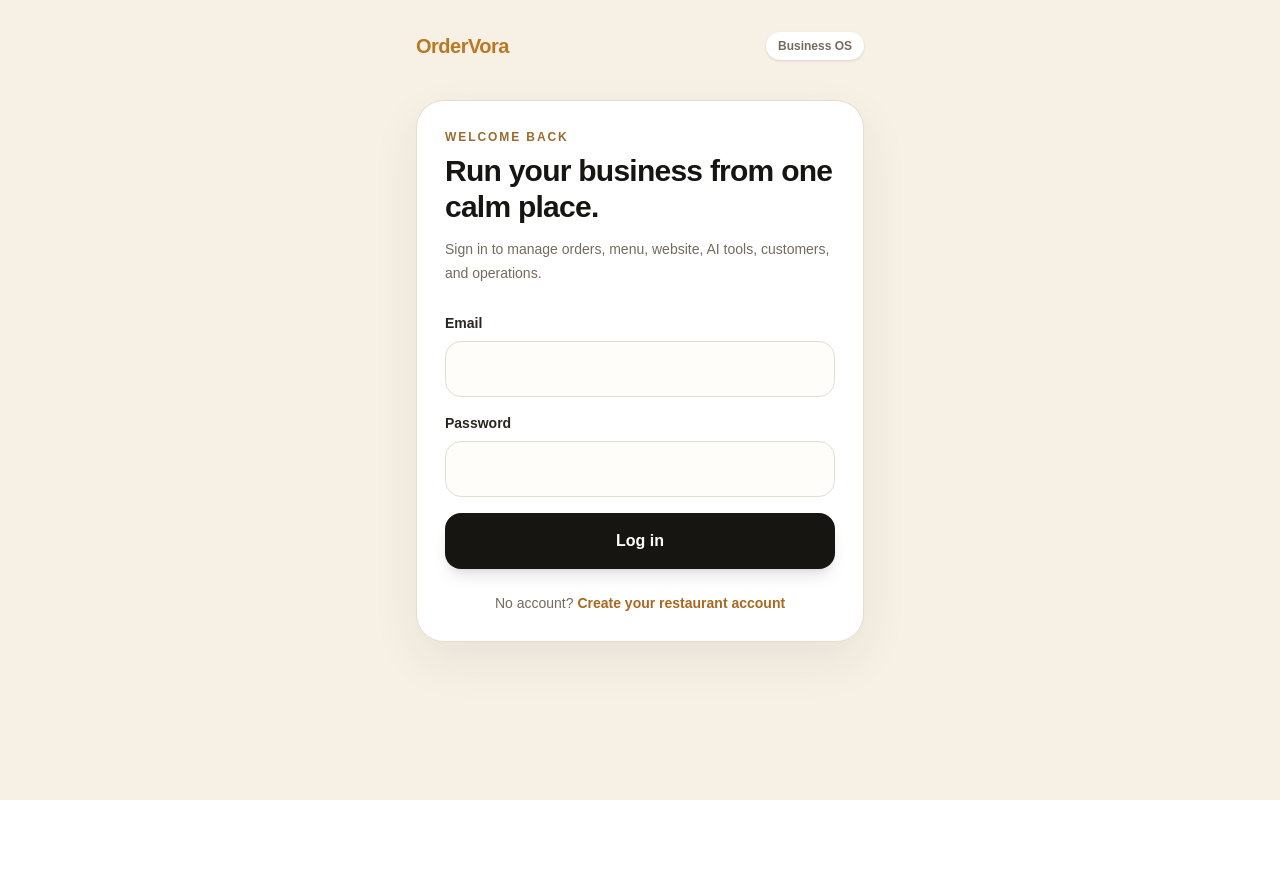
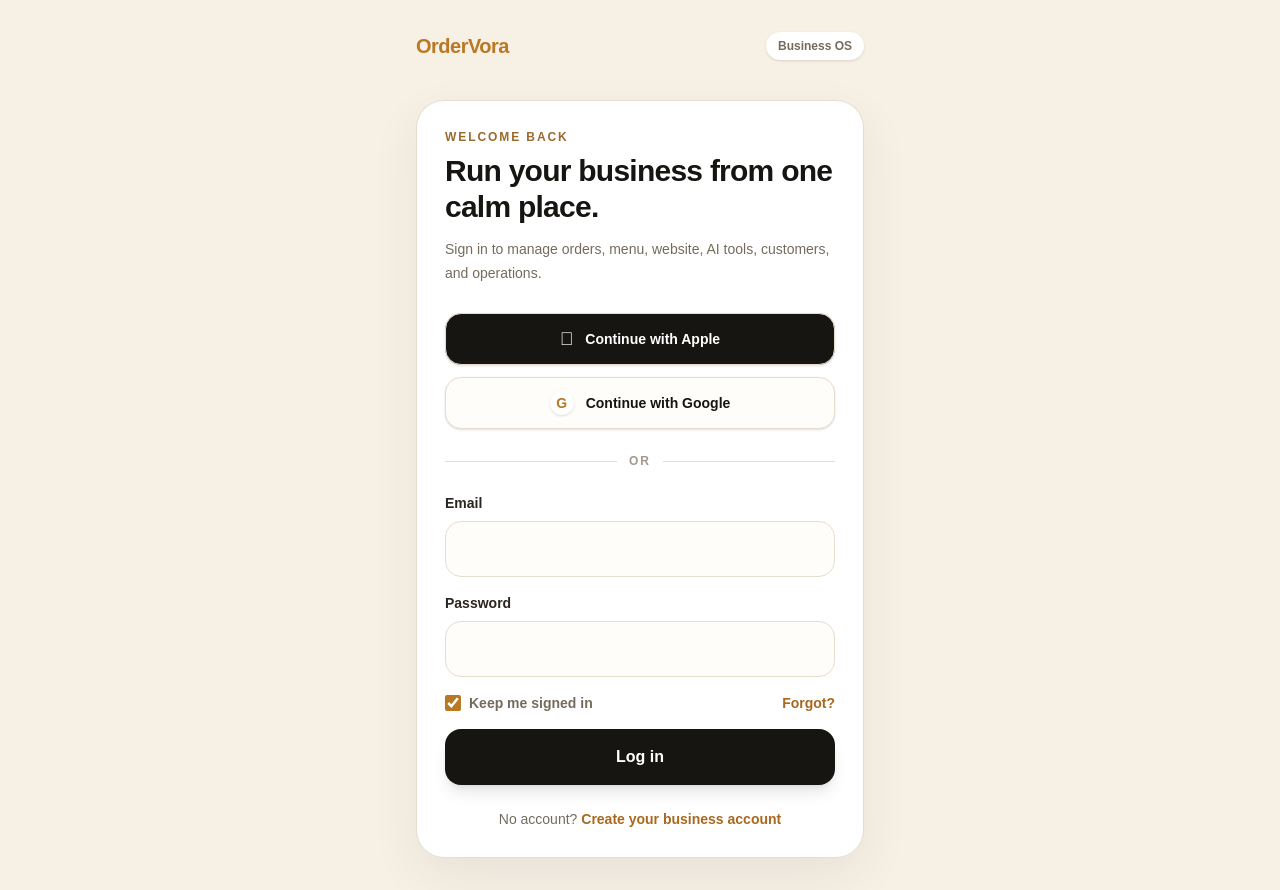
Before and after one commit to ordervora/Ordervora-MVP, a Next.js app in the folder apps/web/: page /login in a window 1280 px wide. Before the commit the page ends 800 px from the top, so only its background shows below. Built offline with nearby package versions, Linux system fonts and the light colour scheme.

Commit message:
feat(auth): add Auth 2.0 login options and session controls

```diff
--- a/apps/web/src/app/login/page.tsx
+++ b/apps/web/src/app/login/page.tsx
@@ -9,6 +9,7 @@
   const router = useRouter();
   const [email, setEmail] = useState("");
   const [password, setPassword] = useState("");
+  const [keepSignedIn, setKeepSignedIn] = useState(true);
   const [error, setError] = useState<string | null>(null);
   const [submitting, setSubmitting] = useState(false);
 
@@ -17,7 +18,7 @@
     setError(null);
     setSubmitting(true);
     try {
-      await login(email, password);
+      await login(email, password, { keepSignedIn });
       router.replace("/dashboard");
       router.refresh();
     } catch (err) {
@@ -25,6 +26,10 @@
     } finally {
       setSubmitting(false);
     }
+  }
+
+  function showComingSoon(provider: "Google" | "Apple") {
+    setError(`${provider} sign in is being prepared. Use email and password for now.`);
   }
 
   return (
@@ -40,8 +45,25 @@
           <h1 className="mt-2 text-3xl font-bold tracking-tight">Run your business from one calm place.</h1>
           <p className="mt-3 text-sm leading-6 text-[#756B5D]">Sign in to manage orders, menu, website, AI tools, customers, and operations.</p>
 
-          <form onSubmit={handleSubmit} className="mt-7 space-y-4">
-            {error && <p className="rounded-2xl border border-red-200 bg-red-50 px-4 py-3 text-sm text-red-700">{error}</p>}
+          <div className="mt-7 grid gap-3">
+            <button type="button" onClick={() => showComingSoon("Apple")} className="flex min-h-13 w-full items-center justify-center gap-3 rounded-2xl border border-[#E7DDCF] bg-[#171512] px-4 text-sm font-bold text-white shadow-sm">
+              <span className="text-lg" aria-hidden="true"></span>
+              Continue with Apple
+            </button>
+            <button type="button" onClick={() => showComingSoon("Google")} className="flex min-h-13 w-full items-center justify-center gap-3 rounded-2xl border border-[#E7DDCF] bg-[#FFFDF9] px-4 text-sm font-bold text-[#171512] shadow-sm">
+              <span className="flex h-6 w-6 items-center justify-center rounded-full bg-white text-sm font-black text-[#B97824] shadow-sm" aria-hidden="true">G</span>
+              Continue with Google
+            </button>
+          </div>
+
+          <div className="my-6 flex items-center gap-3 text-xs font-bold uppercase tracking-[0.16em] text-[#A3988A]">
+            <span className="h-px flex-1 bg-[#E7DDCF]" />
+            OR
+            <span className="h-px flex-1 bg-[#E7DDCF]" />
+          </div>
+
+          <form onSubmit={handleSubmit} className="space-y-4">
+            {error && <p className="rounded-2xl border border-amber-200 bg-amber-50 px-4 py-3 text-sm text-amber-800">{error}</p>}
 
             <label className="block text-sm font-semibold text-[#2A251F]">
               Email
@@ -68,6 +90,14 @@
               />
             </label>
 
+            <div className="flex items-center justify-between gap-3 text-sm">
+              <label className="flex items-center gap-2 font-semibold text-[#756B5D]">
+                <input type="checkbox" checked={keepSignedIn} onChange={(e) => setKeepSignedIn(e.target.checked)} className="h-4 w-4 accent-[#B97824]" />
+                Keep me signed in
+              </label>
+              <Link href="/forgot-password" className="font-bold text-[#A9681F]">Forgot?</Link>
+            </div>
+
             <button
               type="submit"
               disabled={submitting}
@@ -78,7 +108,7 @@
           </form>
 
           <p className="mt-6 text-center text-sm text-[#756B5D]">
-            No account? <Link href="/register" className="font-bold text-[#A9681F]">Create your restaurant account</Link>
+            No account? <Link href="/register" className="font-bold text-[#A9681F]">Create your business account</Link>
           </p>
         </section>
       </div>
```
